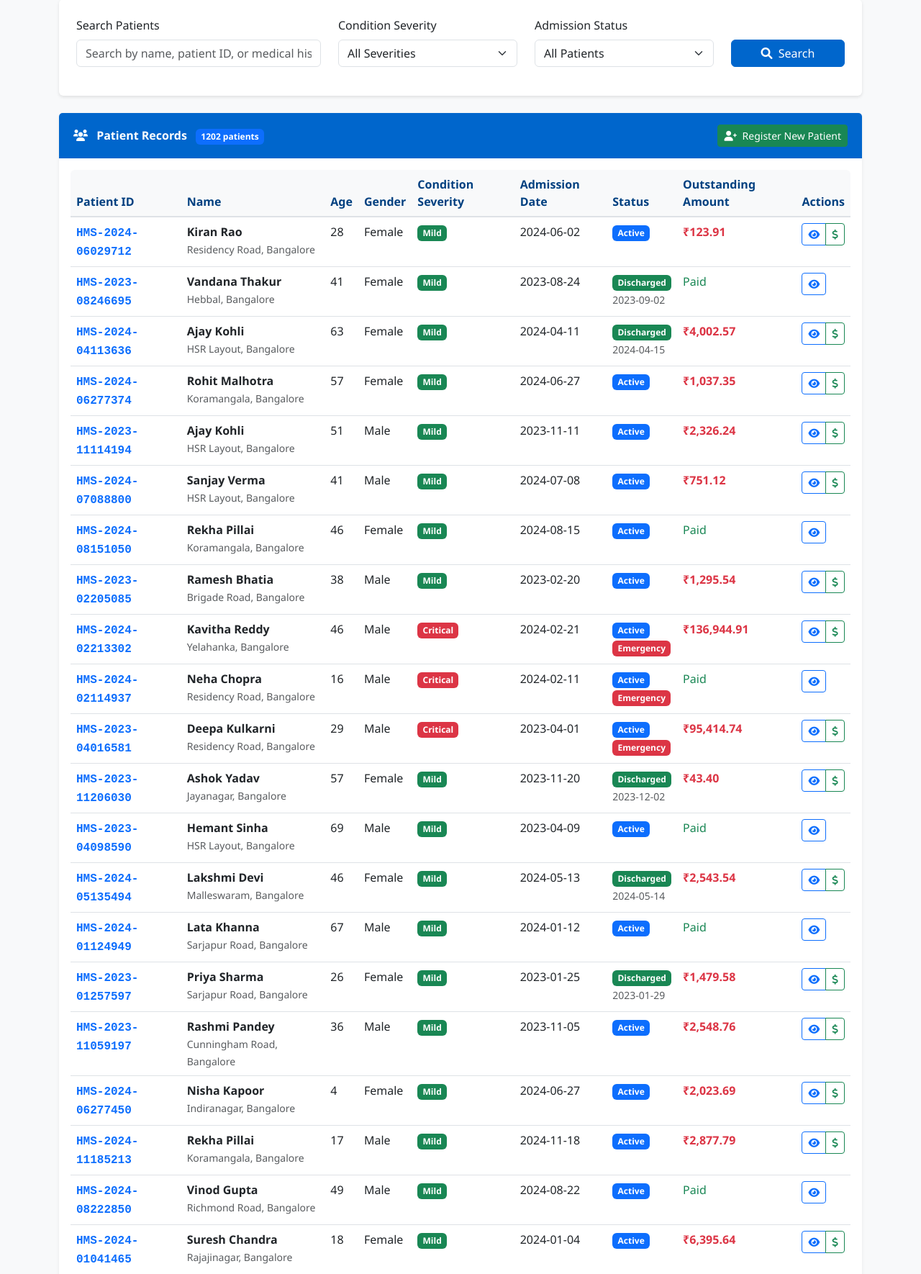
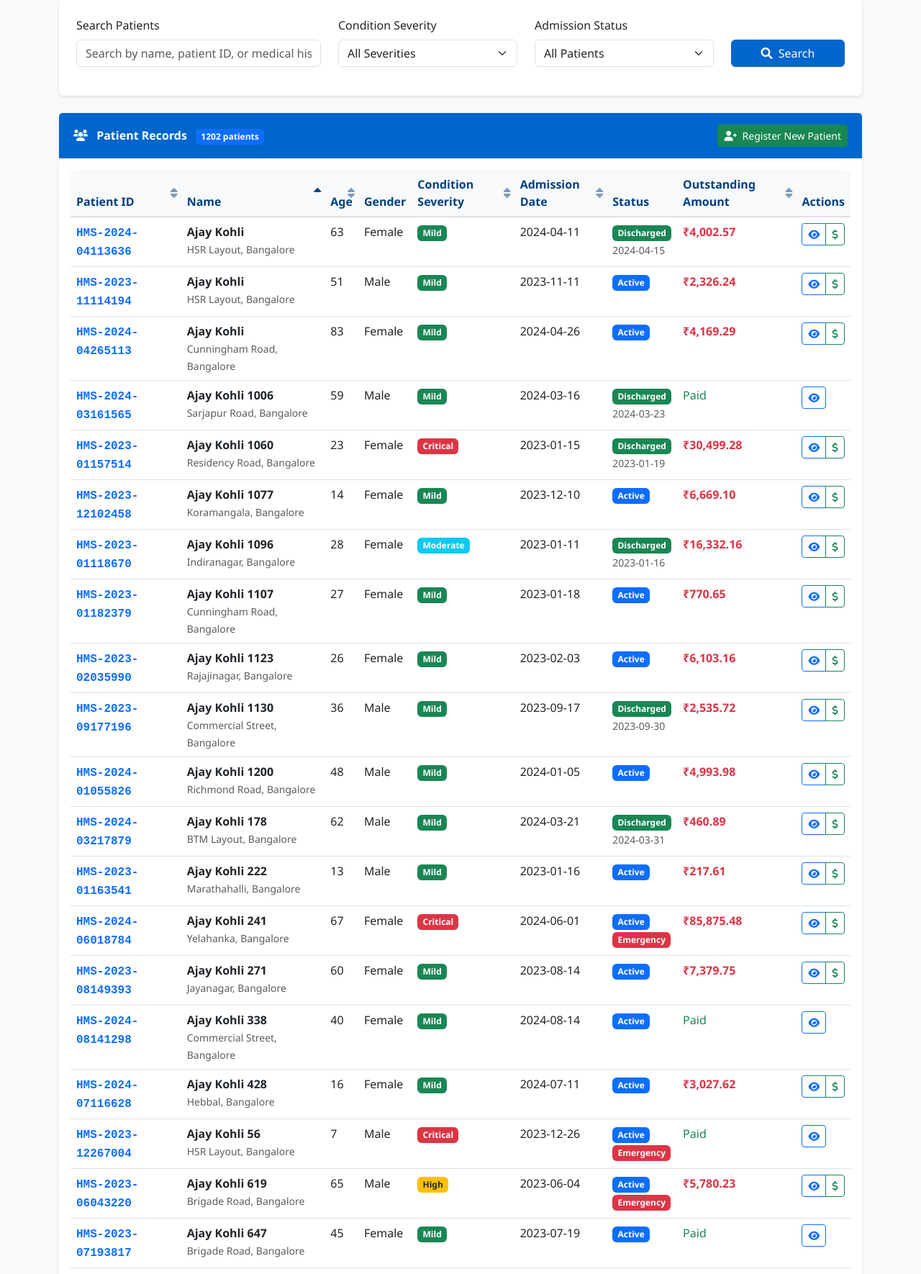
Before and after one commit to AkshatSemwall/Healthcare-Solutions, a Flask app: page /patients in a window 1280 px wide. Shown: the part 199-1969 px from the top of the page at 72% size. Run offline with Flask 3, Linux system fonts and the light colour scheme.

Commit message:
Allow users to arrange patient records based on various criteria
Implements sorting functionality for patient records via parameters in `routes.py` and updates `patients.html` to include sortable headers.

Replit-Commit-Author: Agent
Replit-Commit-Session-Id: d9fe6ff3-86ce-4676-9928-56bfca8dcc8e
Replit-Commit-Screenshot-Url: https://storage.googleapis.com/screenshot-production-us-central1/ec66a699-4b76-4fd5-a24c-372b23b72291/1d82cb41-1b6b-4bbc-8aab-652c3f2728d2.jpg

```diff
--- a/routes.py
+++ b/routes.py
@@ -109,8 +109,31 @@ def patients():
         query = request.args.get('search', '')
         severity_filter = request.args.get('severity', '')
         status_filter = request.args.get('status', '')
+        sort_by = request.args.get('sort', 'name')
+        sort_order = request.args.get('order', 'asc')
 
         patients = search_patients(query, severity_filter, status_filter)
+
+        # Sort patients based on sort_by parameter
+        if patients:
+            reverse_order = sort_order == 'desc'
+
+            if sort_by == 'name':
+                patients.sort(key=lambda p: p.name.lower(), reverse=reverse_order)
+            elif sort_by == 'patient_id':
+                patients.sort(key=lambda p: p.patient_id, reverse=reverse_order)
+            elif sort_by == 'age':
+                patients.sort(key=lambda p: p.age, reverse=reverse_order)
+            elif sort_by == 'admission_date':
+                patients.sort(key=lambda p: p.admission_date, reverse=reverse_order)
+            elif sort_by == 'condition_severity':
+                # Custom sort for severity levels (Critical > High > Moderate > Mild)
+                severity_priority = {'Critical': 4, 'High': 3, 'Moderate': 2, 'Mild': 1}
+                patients.sort(key=lambda p: severity_priority.get(p.condition_severity, 0), reverse=reverse_order)
+            elif sort_by == 'outstanding_amount':
+                patients.sort(key=lambda p: p.outstanding_amount, reverse=reverse_order)
+            elif sort_by == 'locality':
+                patients.sort(key=lambda p: p.locality.lower() if p.locality else '', reverse=reverse_order)
 
         # Get unique severity levels for filter dropdown
         all_patients = load_patients_from_csv()
@@ -121,7 +144,9 @@ def patients():
                              severity_levels=severity_levels,
                              current_search=query,
                              current_severity=severity_filter,
-                             current_status=status_filter)
+                             current_status=status_filter,
+                             current_sort=sort_by,
+                             current_order=sort_order)
     except Exception as e:
         logging.error(f"Error loading patients: {e}")
         return render_template('error.html', error="Error loading patient data")
--- a/templates/patients.html
+++ b/templates/patients.html
@@ -53,6 +53,33 @@
     font-family: 'Courier New', monospace;
     font-weight: 600;
     color: var(--bs-primary);
+  }
+
+  .sortable-header {
+    cursor: pointer;
+    user-select: none;
+    position: relative;
+    padding-right: 20px;
+  }
+
+  .sortable-header:hover {
+    background-color: var(--bs-light);
+  }
+
+  .sort-icon {
+    position: absolute;
+    right: 5px;
+    top: 50%;
+    transform: translateY(-50%);
+    opacity: 0.5;
+  }
+
+  .sort-active {
+    font-weight: bold;
+  }
+
+  .sort-active .sort-icon {
+    opacity: 1;
   }
 </style>
 {% endblock %}
@@ -140,14 +167,38 @@
             <table class="table table-hover">
               <thead>
                 <tr>
-                  <th>Patient ID</th>
-                  <th>Name</th>
-                  <th>Age</th>
+                  <th class="sortable-header {% if current_sort == 'patient_id' %}sort-active{% endif %}"
+                      onclick="sortTable('patient_id')">
+                    Patient ID
+                    <i class="fas fa-sort{% if current_sort == 'patient_id' %}{% if current_order == 'asc' %}-up{% else %}-down{% endif %}{% endif %} sort-icon"></i>
+                  </th>
+                  <th class="sortable-header {% if current_sort == 'name' %}sort-active{% endif %}"
+                      onclick="sortTable('name')">
+                    Name
+                    <i class="fas fa-sort{% if current_sort == 'name' %}{% if current_order == 'asc' %}-up{% else %}-down{% endif %}{% endif %} sort-icon"></i>
+                  </th>
+                  <th class="sortable-header {% if current_sort == 'age' %}sort-active{% endif %}"
+                      onclick="sortTable('age')">
+                    Age
+                    <i class="fas fa-sort{% if current_sort == 'age' %}{% if current_order == 'asc' %}-up{% else %}-down{% endif %}{% endif %} sort-icon"></i>
+                  </th>
                   <th>Gender</th>
-                  <th>Condition Severity</th>
-                  <th>Admission Date</th>
+                  <th class="sortable-header {% if current_sort == 'condition_severity' %}sort-active{% endif %}"
+                      onclick="sortTable('condition_severity')">
+                    Condition Severity
+                    <i class="fas fa-sort{% if current_sort == 'condition_severity' %}{% if current_order == 'asc' %}-up{% else %}-down{% endif %}{% endif %} sort-icon"></i>
+                  </th>
+                  <th class="sortable-header {% if current_sort == 'admission_date' %}sort-active{% endif %}"
+                      onclick="sortTable('admission_date')">
+                    Admission Date
+                    <i class="fas fa-sort{% if current_sort == 'admission_date' %}{% if current_order == 'asc' %}-up{% else %}-down{% endif %}{% endif %} sort-icon"></i>
+                  </th>
                   <th>Status</th>
-                  <th>Outstanding Amount</th>
+                  <th class="sortable-header {% if current_sort == 'outstanding_amount' %}sort-active{% endif %}"
+                      onclick="sortTable('outstanding_amount')">
+                    Outstanding Amount
+                    <i class="fas fa-sort{% if current_sort == 'outstanding_amount' %}{% if current_order == 'asc' %}-up{% else %}-down{% endif %}{% endif %} sort-icon"></i>
+                  </th>
                   <th>Actions</th>
                 </tr>
               </thead>
@@ -335,5 +386,25 @@ document.addEventListener('DOMContentLoaded', function() {
     });
   }
 });
+
+// Sort table function
+function sortTable(column) {
+  const currentSort = '{{ current_sort }}';
+  const currentOrder = '{{ current_order }}';
+
+  // Determine new sort order
+  let newOrder = 'asc';
+  if (currentSort === column && currentOrder === 'asc') {
+    newOrder = 'desc';
+  }
+
+  // Get current URL parameters
+  const urlParams = new URLSearchParams(window.location.search);
+  urlParams.set('sort', column);
+  urlParams.set('order', newOrder);
+
+  // Redirect with new sort parameters
+  window.location.href = window.location.pathname + '?' + urlParams.toString();
+}
 </script>
 {% endblock %}
```
